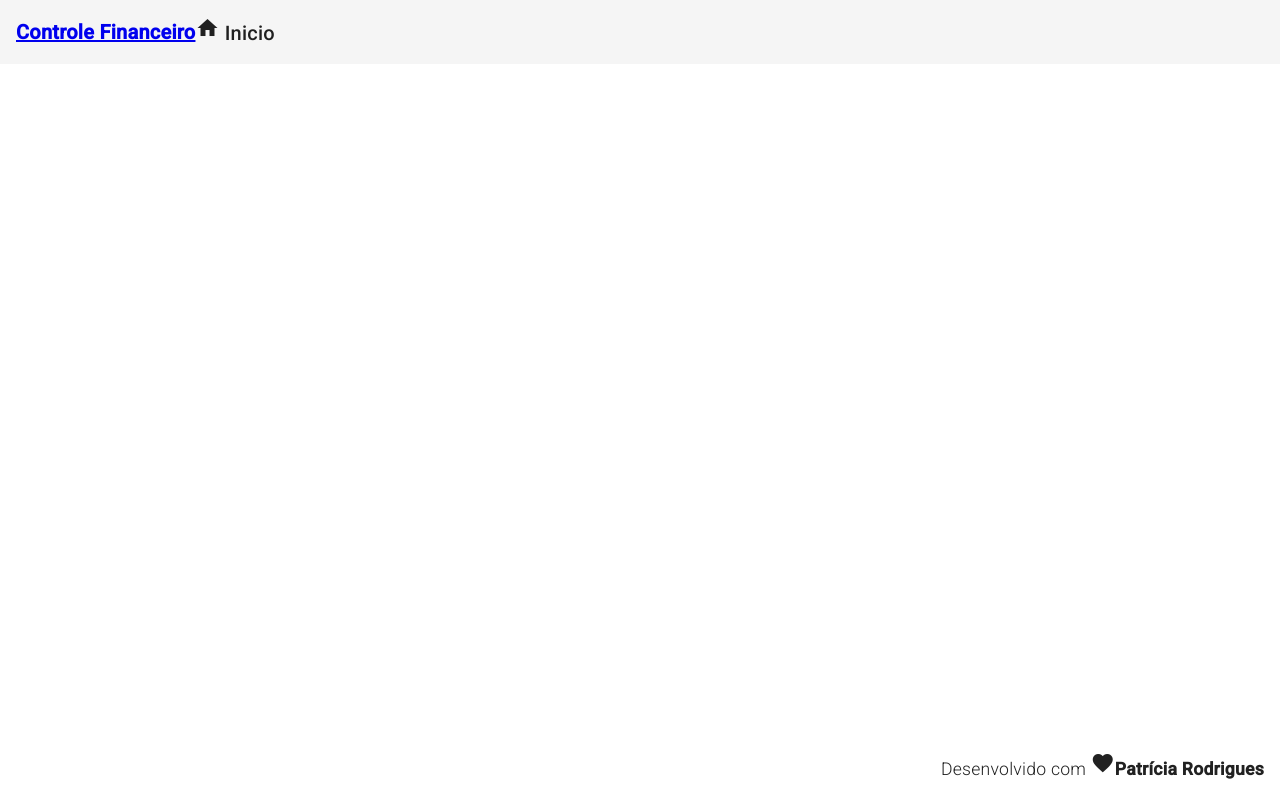
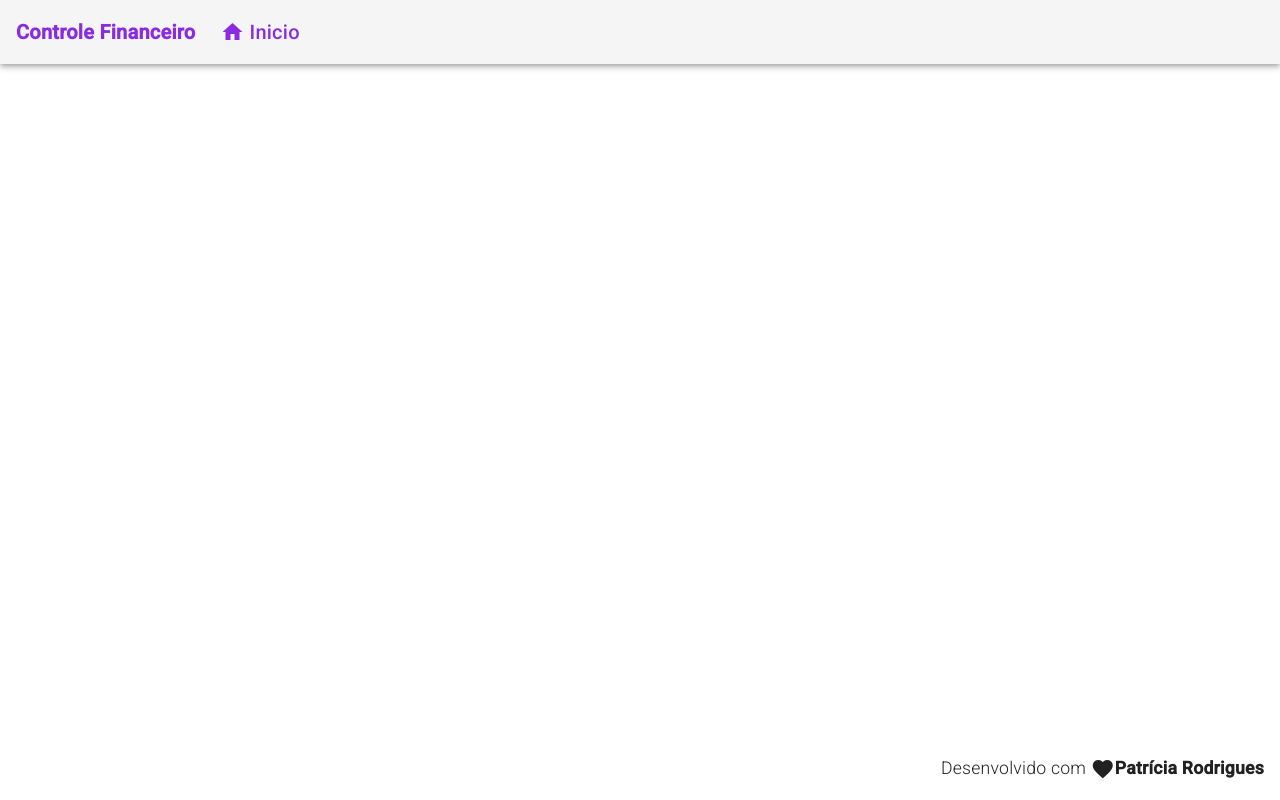
Before and after one commit to patriciasoaresrodrigues/controle-financeiro-frontend, an Angular app: page / in a window 1280 px wide. Built offline with nearby package versions, Linux system fonts and the light colour scheme.

Commit message:
Ajustando estilo global

```diff
--- a/src/app/components/template/header/header.component.css
+++ b/src/app/components/template/header/header.component.css
@@ -0,0 +1,26 @@
+.header {
+  display: flex;
+  position: sticky;
+  position: -webkit-sticky;
+  top: 0;
+  z-index: 1000;
+}
+
+.header a {
+  display: flex;
+  align-items: center;
+  text-decoration: none;
+  color: blueviolet;
+}
+
+.header .logo {
+  max-height: 32px;
+}
+
+.header .title-group {
+  padding-left: 25px;
+}
+
+.header .title-group i {
+  padding-right: 5px;
+}
--- a/src/app/components/template/header/header.component.html
+++ b/src/app/components/template/header/header.component.html
@@ -1,4 +1,4 @@
-<mat-toolbar>
+<mat-toolbar class="mat-elevation-z4 header">
   <span>
     <a routerLink="{{router}}">
       <strong class="logo">Controle Financeiro</strong>
--- a/src/styles.css
+++ b/src/styles.css
@@ -1,4 +1,32 @@
 /* You can add global styles to this file, and also import other style files */
 
-html, body { height: 100%; }
-body { margin: 0; font-family: Roboto, "Helvetica Neue", sans-serif; }
+html,
+body {
+  height: 100%;
+}
+body {
+  margin: 0;
+  font-family: Roboto, "Helvetica Neue", sans-serif;
+}
+
+.red {
+  color: #e35e6b;
+}
+
+.v-middle {
+  vertical-align: middle;
+}
+
+.grey {
+  background-color: #aaa;
+}
+
+.msg-sucess {
+  background-color: #28a745;
+  color: white;
+}
+
+.msg-error {
+  background-color: #e35e6b;
+  color: white;
+}
```
Also changed, not shown: src/app/directives/for.directive.ts (added), src/app/directives/red.directive.ts (added).
